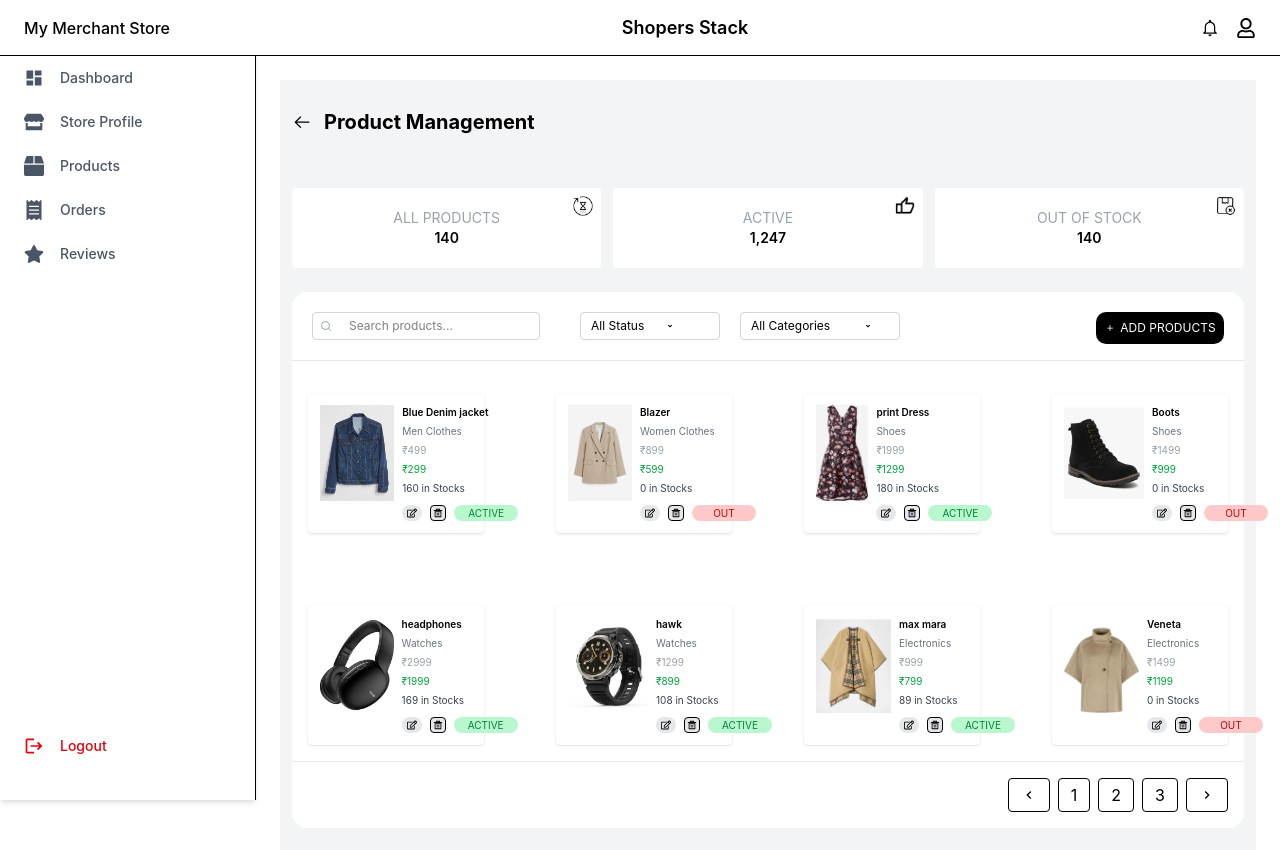
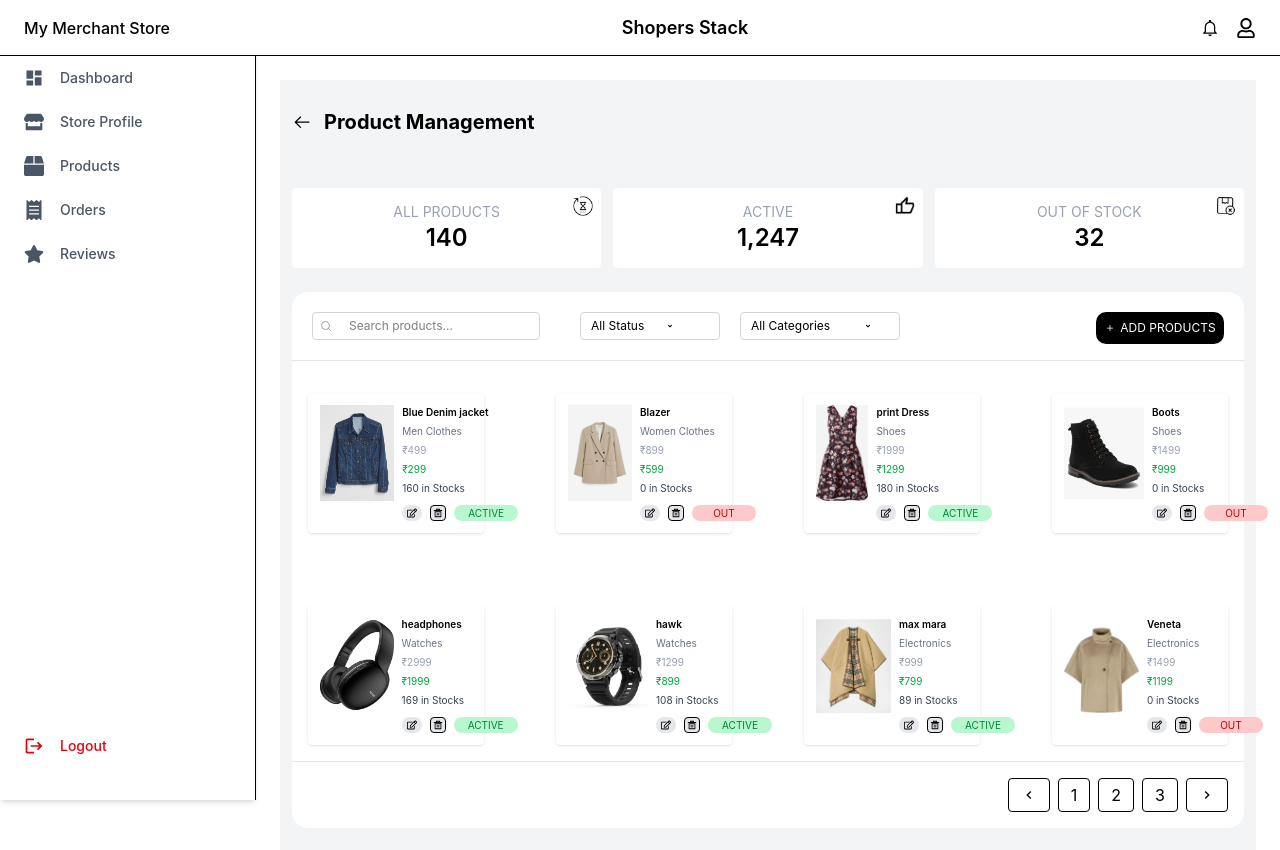
Before and after one commit to GeethaMurthy-Software-Solutions/Shoppers-Stack-Retailer, a React (Vite) app in the folder ShoppersStackRetailer/: page /landingpage/productManagement in a window 1280 px wide. Shown: the top 850 px of the page. Built offline with nearby package versions, Linux system fonts and the light colour scheme.

Commit message:
Product Management List commited

```diff
--- a/ShoppersStackRetailer/src/components/ProductsML.jsx
+++ b/ShoppersStackRetailer/src/components/ProductsML.jsx
@@ -34,67 +34,58 @@
   return (
     <div className="min-h-screen bg-gray-100 p-3">
 
-      {/* Header */}
       <h1 className="text-xl font-bold mb-4 flex items-center gap-3 pt-4">
         <GoArrowLeft /> Product Management
       </h1>
 
-      {/* Top boxes */}
       <div className="flex gap-3 mb-6 pt-9">
         <div className=" border-gray-300 rounded bg-white flex-1 h-20 relative p-3">
 
-              {/* Image - top right */}
               <img
                 className="h-5 w-5 absolute top-2 right-2"
                 src={hourglassespml}
                 alt=""
               />
 
-              {/* Content */}
               <div className="flex flex-col justify-center items-center h-full">
                 <p className="text-gray-400 text-sm">ALL PRODUCTS</p>
-                <h5 className="text-sm font-semibold">140</h5>
+                <h1 className="text-2xl font-semibold">140</h1>
               </div>
           </div>
 
           <div className=" border-gray-300 rounded bg-white flex-1 h-20 relative p-3">
-
-              {/* Image - top right */}
               <img
                 className="h-5 w-5 absolute top-2 right-2"
                 src={tumbpml}
                 alt=""
               />
 
-              {/* Content */}
+
               <div className="flex flex-col justify-center items-center h-full">
                 <p className="text-gray-400 text-sm">ACTIVE</p>
-                <h5 className="text-sm font-semibold">1,247</h5>
+                <h5 className=" text-2xl font-semibold">1,247</h5>
               </div>
           </div>
 
           <div className=" border-gray-300 rounded bg-white flex-1 h-20 relative p-3">
 
-              {/* Image - top right */}
               <img
                 className="h-5 w-5 absolute top-2 right-2"
                 src={nostockpml}
                 alt=""
               />
 
-              {/* Content */}
+
               <div className="flex flex-col justify-center items-center h-full">
                 <p className="text-gray-400 text-sm"> OUT OF STOCK</p>
-                <h5 className="text-sm font-semibold">140</h5>
+                <h5 className="text-2xl font-semibold">32</h5>
               </div>
           </div>
 
       </div>
 
-      {/* Main Container */}
       <div className="bg-white rounded-2xl">
 
-        {/* Search */}
         <div className="relative p-5 h-17 flex gap-10 text-xs">
           <FiSearch className="absolute left-7 top-1/2 -translate-y-1/2 text-gray-400" />
           <input
@@ -116,21 +107,19 @@
 
         <hr className="text-gray-200" />
 
-        {/* Products Grid */}
         <div className="grid grid-cols-2 md:grid-cols-4 gap-18 p-4 pt-8">
           {products.map((product) => (
             <div
               key={product.id}
               className="bg-white rounded shadow hover:shadow-md transition p-3 flex gap-2 h-35"
             >
-              {/* Image */}
+
               <img
                 src={product.image}
                 alt={product.name}
                 className="h-24 w-20 object-contain"
               />
 
-              {/* Content */}
               <div className="flex flex-col justify-between flex-1 ">
                 <div className="space-y-1 ">
                   <h2 className="text-[10px]  font-semibold">
@@ -150,7 +139,6 @@
                   </p>
                 </div>
 
-                {/* Actions */}
                 <div className="flex gap-2 mt-2 justify-center ">
                  <button className="flex items-center justify-center w-5 h-4 rounded-4xl hover:border-gray-200 bg-gray-200">
                       <FaRegEdit className="w-2.5" />
@@ -171,10 +159,8 @@
           ))}
         </div>
 
-        {/* HR inside layout */}
         <hr className=" text-gray-200" />
 
-        {/* Pagination */}
         <div className="flex justify-end p-4 gap-2">
           {[<MdKeyboardArrowLeft />,1, 2, 3, <MdKeyboardArrowRight />].map((num) => (
             <button
```
